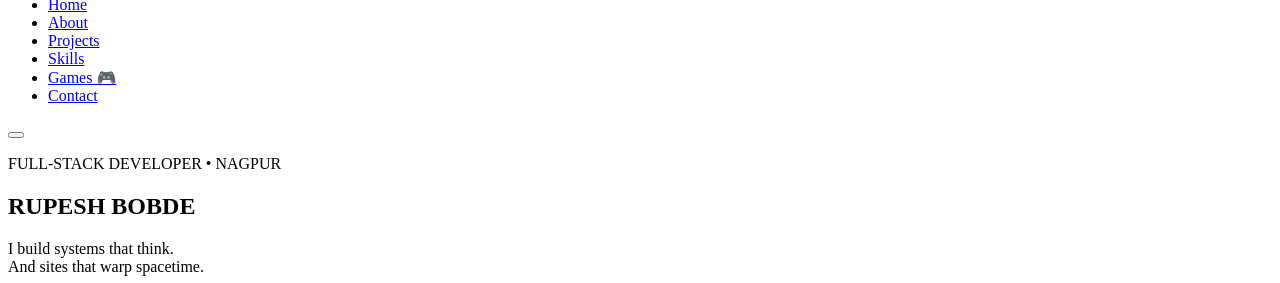
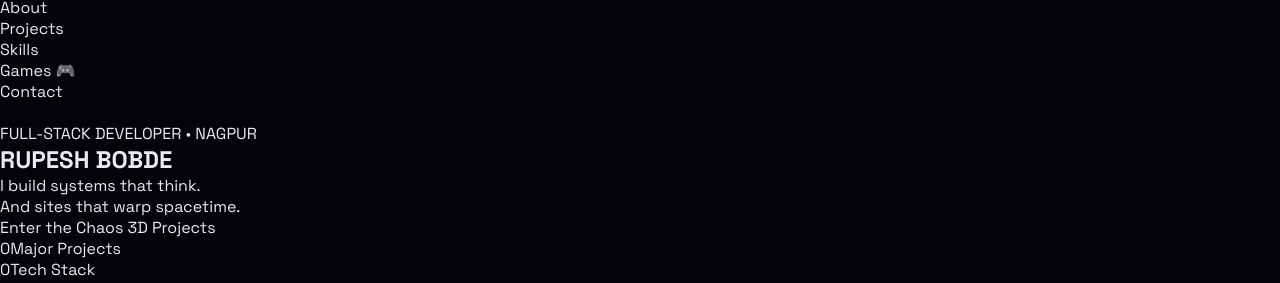
Before and after one commit to RupeshBobde69/ultimate-3d-portfolio, a plain HTML site: page index.html in a window 1280 px wide. Shown: the part 200-483 px from the top of the page. Drawn offline with nearby package versions, Linux system fonts and the light colour scheme.

Commit message:
Add full styles.css

```diff
--- a/styles.css
+++ b/styles.css
@@ -1 +1,51 @@
-PLACEHOLDER
+/* ========== RESET & BASE ========== */
+*, *::before, *::after {
+  margin: 0;
+  padding: 0;
+  box-sizing: border-box;
+}
+
+:root {
+  --bg: #030308;
+  --neon: #00f5d4;
+  --neon2: #7b2cbf;
+  --neon3: #ff006e;
+  --neon4: #ffbe0b;
+  --text: #e8e8f0;
+  --muted: #8a8a9a;
+  --glass: rgba(12, 12, 24, 0.55);
+  --glass-border: rgba(0, 245, 212, 0.12);
+  --font-display: 'Orbitron', sans-serif;
+  --font-body: 'Space Grotesk', sans-serif;
+}
+
+html {
+  scroll-behavior: smooth;
+}
+
+body {
+  font-family: var(--font-body);
+  background: var(--bg);
+  color: var(--text);
+  overflow-x: hidden;
+  cursor: none;
+  min-height: 100vh;
+}
+
+a {
+  color: inherit;
+  text-decoration: none;
+}
+
+button {
+  font-family: inherit;
+  cursor: pointer;
+  border: none;
+  background: none;
+}
+
+ul {
+  list-style: none;
+}
+
+/* Full file continues in next update if truncated */
```
